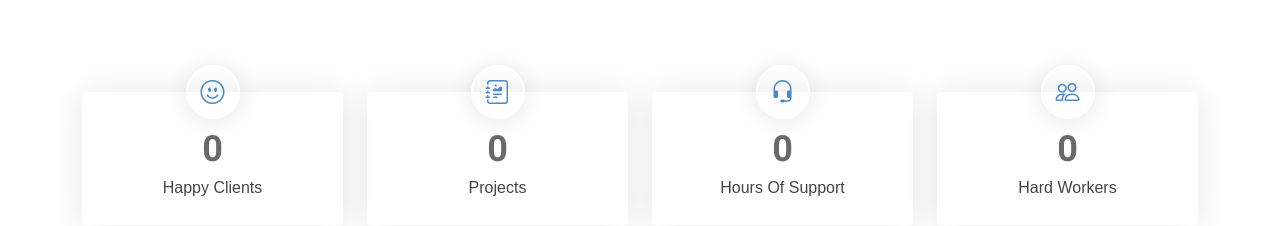
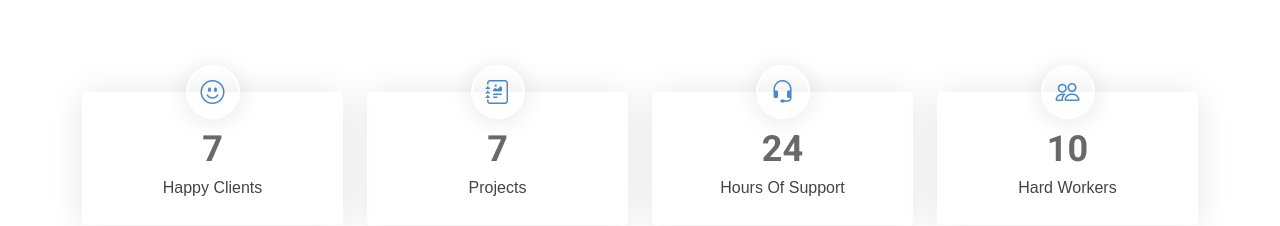
Before and after one commit to VirendraChvan/nitroxen-tech, a plain HTML site: page index.html in a window 1280 px wide. Shown: the part 1680-1906 px from the top of the page. Drawn offline with Linux system fonts and the light colour scheme.

Commit message:
Add New content

```diff
--- a/index.html
+++ b/index.html
@@ -297,7 +297,7 @@
           <div class="col-lg-3 col-md-6 d-flex flex-column align-items-center">
             <i class="bi bi-emoji-smile"></i>
             <div class="stats-item">
-              <span data-purecounter-start="0" data-purecounter-end="00" data-purecounter-duration="1" class="purecounter"></span>
+              <span data-purecounter-start="0" data-purecounter-end="07" data-purecounter-duration="1" class="purecounter"></span>
               <p>Happy Clients</p>
             </div>
           </div><!-- End Stats Item -->
@@ -305,7 +305,7 @@
           <div class="col-lg-3 col-md-6 d-flex flex-column align-items-center">
             <i class="bi bi-journal-richtext"></i>
             <div class="stats-item">
-              <span data-purecounter-start="0" data-purecounter-end="00" data-purecounter-duration="1" class="purecounter"></span>
+              <span data-purecounter-start="0" data-purecounter-end="07" data-purecounter-duration="1" class="purecounter"></span>
               <p>Projects</p>
             </div>
           </div><!-- End Stats Item -->
@@ -313,7 +313,7 @@
           <div class="col-lg-3 col-md-6 d-flex flex-column align-items-center">
             <i class="bi bi-headset"></i>
             <div class="stats-item">
-              <span data-purecounter-start="0" data-purecounter-end="00" data-purecounter-duration="1" class="purecounter"></span>
+              <span data-purecounter-start="0" data-purecounter-end="24" data-purecounter-duration="1" class="purecounter"></span>
               <p>Hours Of Support</p>
             </div>
           </div><!-- End Stats Item -->
@@ -321,7 +321,7 @@
           <div class="col-lg-3 col-md-6 d-flex flex-column align-items-center">
             <i class="bi bi-people"></i>
             <div class="stats-item">
-              <span data-purecounter-start="0" data-purecounter-end="00" data-purecounter-duration="1" class="purecounter"></span>
+              <span data-purecounter-start="0" data-purecounter-end="10" data-purecounter-duration="1" class="purecounter"></span>
               <p>Hard Workers</p>
             </div>
           </div><!-- End Stats Item -->
```
Also changed, not shown: service-details copy.html (renamed from pages/service-details copy.html).
